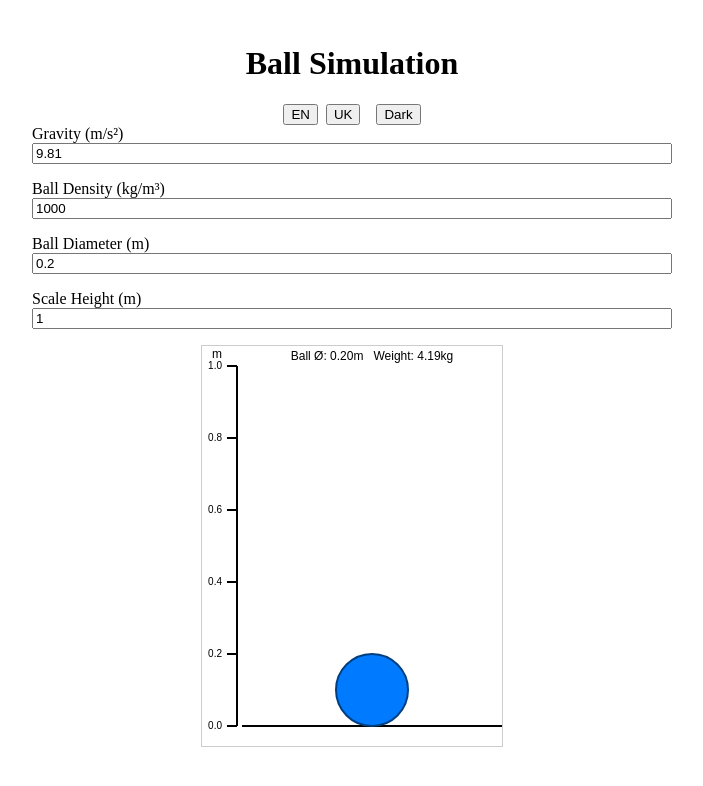
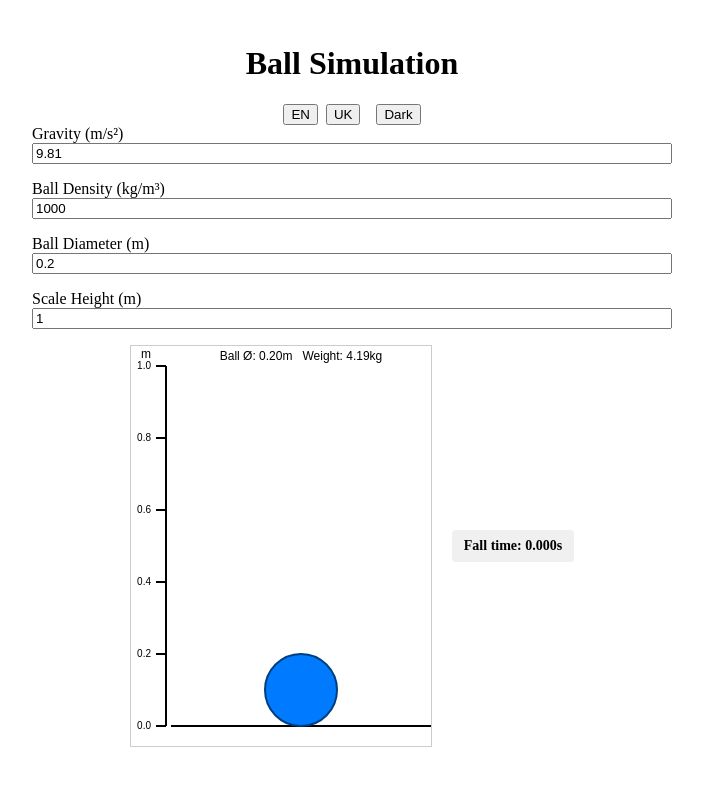
Before and after one commit to TenProtons/gravity-simulation, a Vue app: page / in a window 1280 px wide. Shown: the top 786 px of the page, without its empty margins (288-991 px from the left). Built offline with nearby package versions, Linux system fonts and the light colour scheme.

Commit message:
added indicator

```diff
--- a/src/App.vue
+++ b/src/App.vue
@@ -22,7 +22,7 @@
           :scaleHeight="simulationScaleHeight"
           @fallTimeUpdate="handleFallTimeUpdate"
         />
-        <div class="fall-time-indicator" v-if="showFallTime">
+        <div class="fall-time-indicator">
           <span>Fall time: {{ fallTimeDisplay }}</span>
         </div>
       </div>
@@ -45,17 +45,15 @@ const simulationScaleHeight = ref(1) // Default to 1 meter
 const theme = ref('light')
 
 // Fall time tracking
-const fallTime = ref<number | null>(null);
+const fallTime = ref<number | null>(0); // Initialize to 0
 const isMeasuring = ref(false);
-const showFallTime = ref(false);
 
 const fallTimeDisplay = computed(() => {
-  if (isMeasuring.value) {
-    return 'measuring...';
-  } else if (fallTime.value !== null) {
+  if (fallTime.value === null) {
+    return '0.000s';
+  } else {
     return `${fallTime.value.toFixed(3)}s`;
   }
-  return '';
 });
 
 function toggleTheme(newTheme: string) {
@@ -65,7 +63,6 @@ function toggleTheme(newTheme: string) {
 function handleFallTimeUpdate(data: { time: number | null, measuring: boolean }) {
   fallTime.value = data.time;
   isMeasuring.value = data.measuring;
-  showFallTime.value = true;
 }
 </script>
 
--- a/src/components/Simulation.vue
+++ b/src/components/Simulation.vue
@@ -330,6 +330,13 @@ export default defineComponent({
           ball.y = props.scaleHeight;
           ball.v = 0; // just stop if user flung it too high
         }
+
+        // Update fall time continuously during the fall
+        if (fallStartTime !== null && fallEndTime === null) {
+          const currentTime = performance.now();
+          const currentDuration = (currentTime - fallStartTime) / 1000;
+          emit('fallTimeUpdate', { time: currentDuration, measuring: true });
+        }
       }
 
       draw();
```
